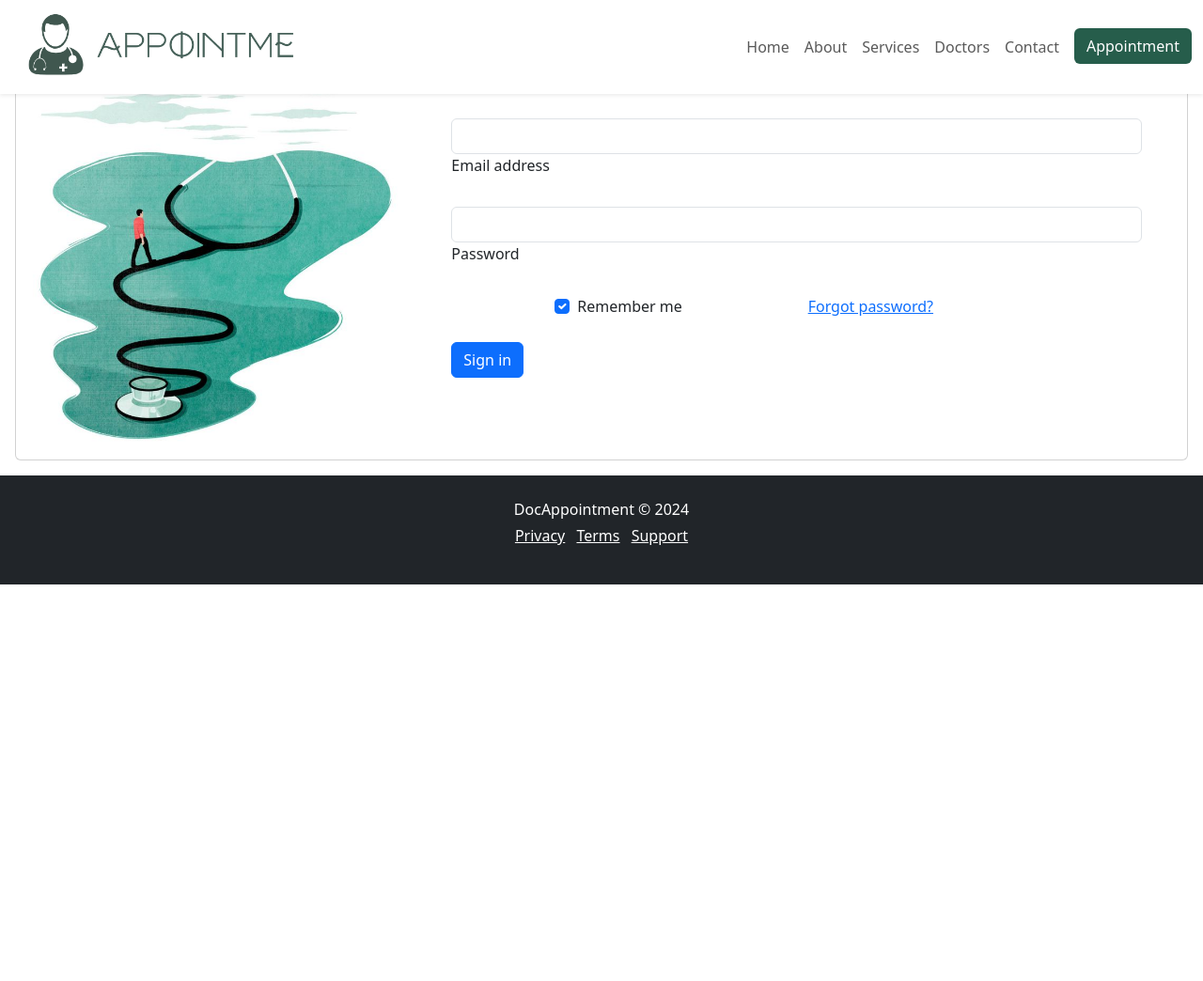
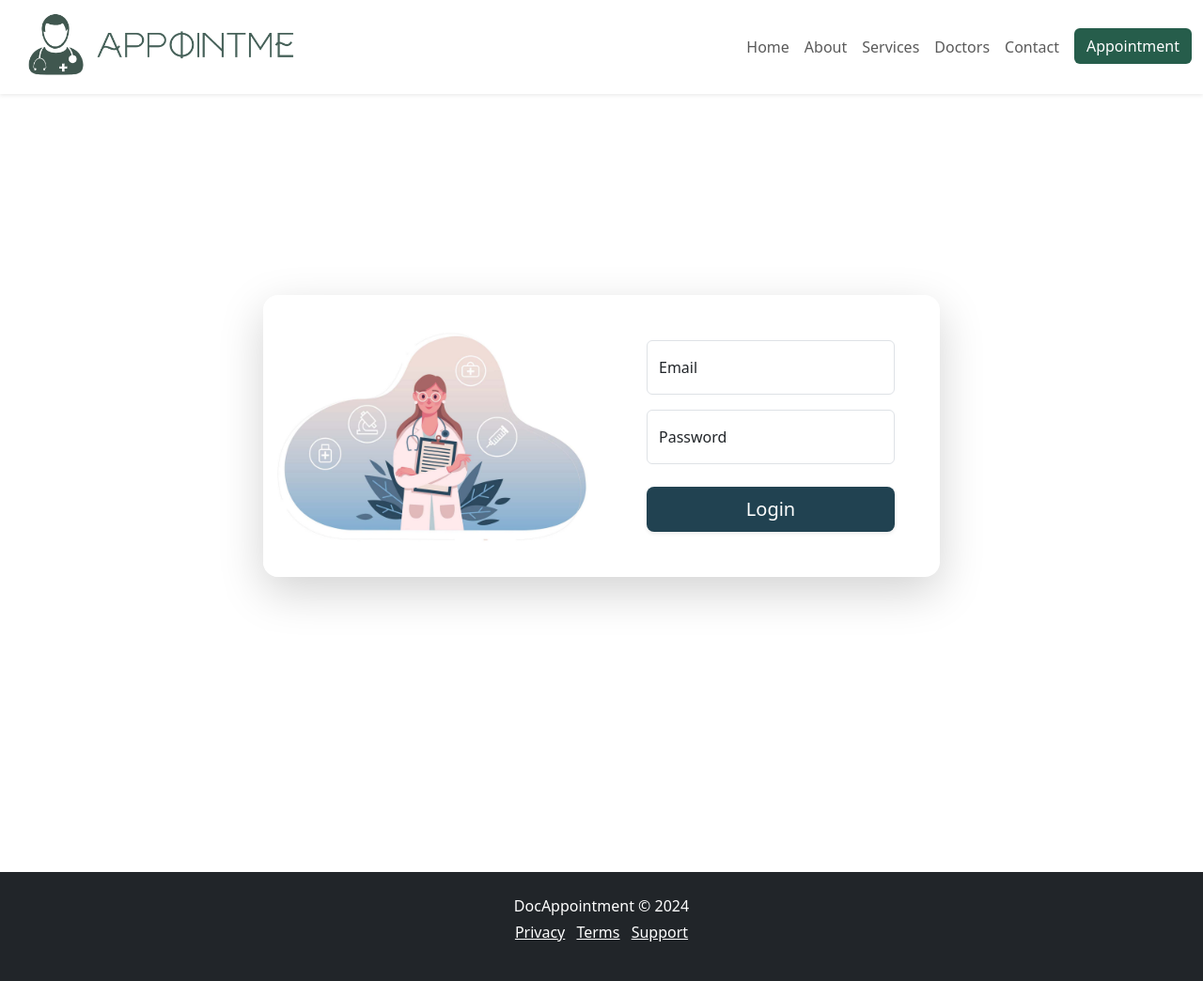
Before and after one commit to ankita12345678910/doctor_appointment, a Django app: page /login/ in a window 1280 px wide. Shown: the whole page at 94% size. Before the commit the page ends 622 px from the top, so only its background shows below. Run offline with Django 5.2, Linux system fonts and the light colour scheme; parts of the project's set-up code (start-up, migrations or seed data) failed here and were passed over.

Commit message:
updated login page and book appointment

```diff
--- a/appointmentapp/urls.py
+++ b/appointmentapp/urls.py
@@ -1,14 +1,16 @@
 from django.urls import path
+from django.contrib.auth.views import LoginView,LogoutView
 from . import views
 urlpatterns = [
     path("book/new/appointment", views.bookAppointment, name="book_appointment"),
     path("home/", views.homePage, name='home'),
-    path('login/', views.login_view, name='login'),
-    path('doctor/dashboard', views.doctor_dashboard, name='doctor_dashboard'),
-    path('logout/', views.logout_user, name='logout'),
+    path('login/', LoginView.as_view(template_name='login.html'), name='login'),
+    path('logout/', LogoutView.as_view(next_page='login'), name='logout'),
+    path('dashboard/', views.doctor_dashboard, name='doctor_dashboard'),
     path('manage/schedule/<id>', views.manageSchedule, name='manage_schedule'),
     path('cancel/appointment/<id>', views.cancelAppointment, name='cancel_appointment'),
     path('ajax/fetch/time', views.ajaxFetchTime, name='ajax_fetch_time_from_date'),
     path('ajax/fetch/appointment', views.ajaxFetchAppointment, name='ajax_fetch_appointment'),
     path('test/home/', views.testHome, name='test_home'),
+    path('book/appointment/', views.bookNewAppointment, name='book_new_appointment'),
 ]
--- a/appointmentapp/views.py
+++ b/appointmentapp/views.py
@@ -3,7 +3,7 @@ from django.contrib.auth.models import User
 from django.contrib.auth import authenticate, login, logout
 from django.db import connection
 from .models import PatientBookAppointment
-from .models import DoctorAvailabilities
+from .models import DoctorAvailabilities,DoctorSpecializations
 import uuid
 from django.http import HttpResponse
 from datetime import datetime
@@ -20,34 +20,9 @@ def testHome(request):
 # doctor actions
 # ________________________________________________________________________________
 
-
-def login_view(request):
-    if request.method == 'POST':
-        email = request.POST.get('email')
-        password = request.POST.get('password')
-        role = 'doctor'
-        # doctor_user = User.objects.raw(
-        #     'Select * from auth_user where role=%s and username=%s', [role, email])
-        doctor_user = User.objects.get(username=email)
-        user = authenticate(request, username=email, password=password)
-        if doctor_user is not None and user is not None:
-            login(request, user)
-            return redirect('doctor_dashboard')
-        else:
-            error = "Only a doctor can login"
-            return render(request, 'login.html', {'error': error})
-
-    return render(request, "login.html")
-
-
 @login_required
 def doctor_dashboard(request):
     return render(request, 'doctor/doctor_dashboard.html')
-
-
-def logout_user(request):
-    logout(request)
-    return redirect('home')
 
 
 def manageSchedule(request, id=None):
@@ -245,3 +220,7 @@ def ajaxFetchAppointment(request):
             return JsonResponse(data, status=200, safe=False)
     else:
         return JsonResponse({'error': 'Invalid request method.'}, status=400)
+
+def bookNewAppointment(request):
+    specializations = DoctorSpecializations.objects.filter(status='active')
+    return render(request, 'user/book_appointment.html', {'specializations': specializations})
--- a/templates/login.html
+++ b/templates/login.html
@@ -1,81 +1,80 @@
 {% extends 'base.html' %}
-
-{% block title %}
-{{ block.super }} - login
-{% endblock %}
+{% load static %}
+{% block title %}Login{% endblock %}
 
 {% block stylesheets %}
 {{ block.super }}
+<style>
+    .login-container {
+        max-width: 900px;
+        margin: 50px auto;
+    }
+
+    .login-image {
+        height: 100%;
+        object-fit: cover;
+    }
+
+    .form-label {
+        font-weight: 500;
+    }
+
+    .form-error {
+        color: red;
+        font-size: 0.9rem;
+    }
+</style>
 {% endblock %}
 
 {% block content %}
-{% load static %}
-<h2>Doctor Login</h2>
-{% if error %}
-<p style="color: red;">{{ error }}</p>
-{% endif %}
-<section class=" text-center text-lg-start">
-    <style>
-        .rounded-t-5 {
-            border-top-left-radius: 0.5rem;
-            border-top-right-radius: 0.5rem;
-        }
+<div class="container py-5">
+    <section class="vh-100 d-flex align-items-center">
+        <div class="container">
+            <div class="row justify-content-center">
+                <div class="col-md-10 col-lg-8">
+                    <div class="card shadow-lg border-0 rounded-4">
+                        <div class="row g-0">
+                            <div class="col-md-6 d-none d-md-block">
+                                <img src="{% static 'images/login_bg.jpg' %}"
+                                     alt="Login image" class="img-fluid h-100 rounded-start-4" style="object-fit: cover;">
+                            </div>
+                            <div class="col-md-6 p-5">
+                                {% if form.errors %}
+                                <div class="alert alert-danger">
+                                    {% for field, errors in form.errors.items %}
+                                        {% for error in errors %}
+                                            <p>{{ error }}</p>
+                                        {% endfor %}
+                                    {% endfor %}
+                                </div>
+                                {% endif %}
 
-        @media (min-width: 992px) {
-            .rounded-tr-lg-0 {
-                border-top-right-radius: 0;
-            }
+                                <form method="post" action="{% url 'login' %}">
+                                    {% csrf_token %}
 
-            .rounded-bl-lg-5 {
-                border-bottom-left-radius: 0.5rem;
-            }
-        }
-    </style>
-    <div class="card mb-3">
-        <div class="row g-0 d-flex align-items-center">
-            <div class="col-lg-4 d-none d-lg-flex">
-                <img src="{% static 'images/download1.jpg' %}" alt="Trendy Pants and Shoes"
-                    class="w-100 rounded-t-5 rounded-tr-lg-0 rounded-bl-lg-5" />
-            </div>
-            <div class="col-lg-8">
-                <div class="card-body py-5 px-md-5">
+                                    <div class="form-floating mb-3">
+                                        <input type="text" name="username" id="username" class="form-control" placeholder="Username" required>
+                                        <label for="username">Email</label>
+                                    </div>
 
-                    <form method="post">
-                        {% csrf_token %}
-                        <div data-mdb-input-init class="form-outline mb-4">
-                            <input type="email" id="form2Example1" class="form-control" name="email" />
-                            <label class="form-label" for="form2Example1">Email address</label>
-                        </div>
+                                    <div class="form-floating mb-4">
+                                        <input type="password" name="password" id="password" class="form-control" placeholder="Password" required>
+                                        <label for="password">Password</label>
+                                    </div>
 
-                        <div data-mdb-input-init class="form-outline mb-4">
-                            <input type="password" id="form2Example2" class="form-control" name="password" />
-                            <label class="form-label" for="form2Example2">Password</label>
-                        </div>
+                                    <div class="d-grid">
+                                        <button type="submit" class="btn btn-lg shadow-sm" style="background-color: rgb(33, 66, 81);color: white;">Login</button>
+                                    </div>
 
-                        <div class="row mb-4">
-                            <div class="col d-flex justify-content-center">
-                                <div class="form-check">
-                                    <input class="form-check-input" type="checkbox" value="" id="form2Example31"
-                                        checked />
-                                    <label class="form-check-label" for="form2Example31"> Remember me </label>
-                                </div>
-                            </div>
-
-                            <div class="col">
-                                <a href="#!">Forgot password?</a>
+                                </form>
                             </div>
                         </div>
-                        <button type="submit" data-mdb-button-init data-mdb-ripple-init
-                            class="btn btn-primary btn-block mb-4">Sign in</button>
-                    </form>
+                    </div>
                 </div>
             </div>
         </div>
-    </div>
-</section>
-{% endblock %}
-{% block footer %}
-{{ block.super }}
+    </section>
+</div>
 {% endblock %}
 
 {% block javascript %}
```
Also changed, not shown: templates/doctor_base.html (+6 -2 lines), templates/user/book_appointment.html (added, +187 -0 lines), static/images/login_bg.jpg (added).
